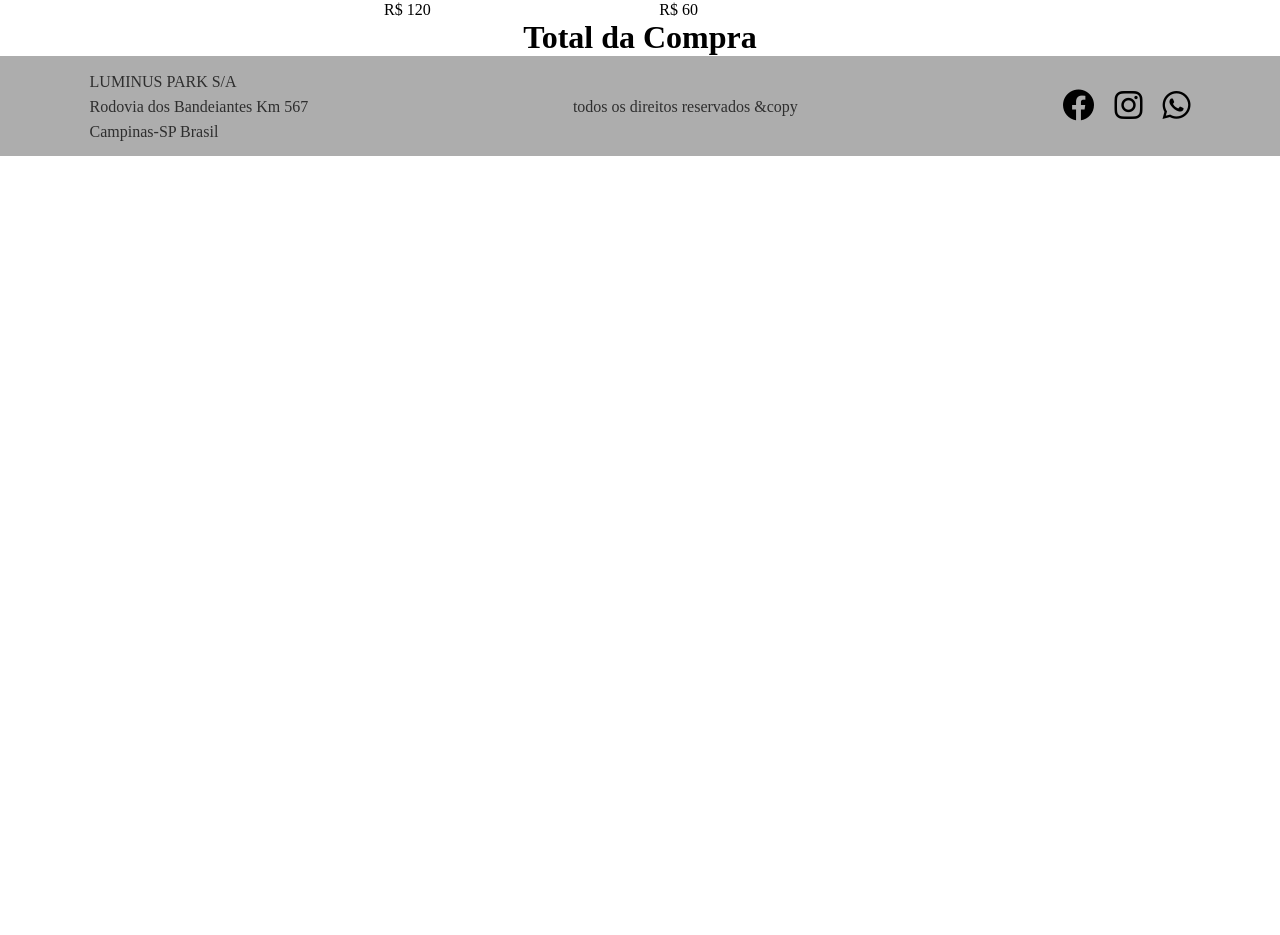
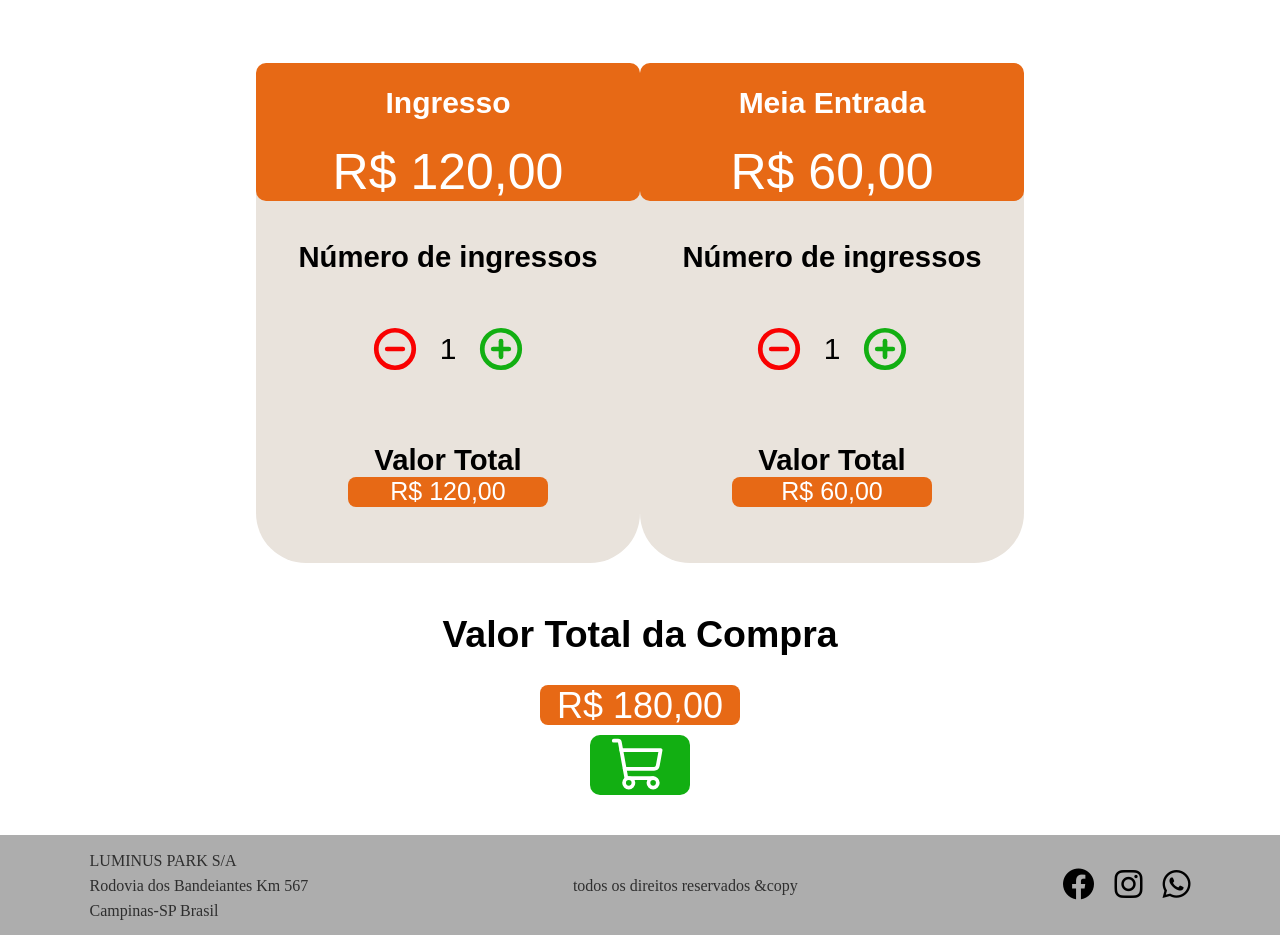
Before and after one commit to WBorg/Luminus-park, a React (Create React App) app: page /Ingressos in a window 1280 px wide. Shown: the part 355-1290 px from the top of the page. Before the commit the page ends 800 px from the top, so only its background shows below. Built offline with nearby package versions, Linux system fonts and the light colour scheme.

Commit message:
pagina infressos atualizada

```diff
--- a/package.json
+++ b/package.json
@@ -9,6 +9,7 @@
     "axios": "^0.26.1",
     "bootstrap": "^5.1.3",
     "json-server": "^0.17.0",
+    "phosphor-react": "^1.4.1",
     "react": "^18.0.0",
     "react-bootstrap": "^2.3.0",
     "react-dom": "^18.0.0",
--- a/src/components/Ingressos/CompraIngressos.jsx
+++ b/src/components/Ingressos/CompraIngressos.jsx
@@ -1,12 +1,14 @@
 import React from "react";
 import 'Styles/global.css'
-import compracss from '../../components/Ingressos/ingressos.module.css';
+import compracss from '../Ingressos/ingressos.module.css';
 import {useState}from 'react';
+import {ShoppingCart, PlusCircle, MinusCircle} from 'phosphor-react';
 
 
 function CompraIngressos(){
     let valoringresso= 120
     let ingressomeia= 60
+
 
 
 //*********  INGRESSOS DO VALOR INTEIRO   **********
@@ -37,7 +39,7 @@ function CompraIngressos(){
         setValor2(numeroingressos2-1);
         totalValor2(ingressomeia*(numeroingressos2-1));
     }
-
+    const totaltotal=valortotal+valortotal2;
 
 
     return(
@@ -46,35 +48,56 @@ function CompraIngressos(){
 
                 <h1 className={compracss.title}>Compra de Ingressos</h1>
                 <section className={compracss.comprasingressos}>
-                    <section >
 
-                        <h2> Valor do Ingresso Inteiro </h2>
-                        <span>R$ {valoringresso},00</span>
-                        <br />
+                    <section className={compracss.boxingressos}>
+                        <div className={compracss.compravalorinteiro}>
+                            <h2 className={compracss.titleingresos}>Ingresso </h2>
+                            <span className={compracss.valoresingressos}>R$ {valoringresso},00</span>
+                        </div>
 
-                        <h3>numero de ingressos</h3>
-                        <button onClick={menosingressointteira}>-</button>
-                        {numeroingressos1}
-                        <button onClick={maisingressointeira}>+</button>
-                        <h3>Valor Total</h3>
-                        R$ {valortotal}
+                        <div className={compracss.containeringressos}>
+                            <h3>Número de ingressos</h3>
+                            <div className={compracss.divbtn}>
+                                <button onClick={menosingressointteira}><MinusCircle size={50} color="#f90101" weight="bold" /></button>
+                                <label >{numeroingressos1}</label>
+                                <button onClick={maisingressointeira}><PlusCircle size={50} color="#12af12" weight="bold" /></button>
+                            </div>
+                            <h3>Valor Total</h3>
+                            <div className={compracss.valortotalingreso} >R$ {valortotal},00</div>
+                        </div>
 
                     </section>
 
-                    <section>
-                        <h2> Valor da Meia Entrada</h2>
-                        <span>R$ {ingressomeia},00</span>
-                        <br />
-                        <h3>numero de ingressos</h3>
-                        <button onClick={menosingressomeia}>-</button>
-                        {numeroingressos2}
-                        <button onClick={maisingressomeia}>+</button>
-                        <h3>Valor Total</h3>
-                        R$ {valortotal2}
+                    <section className={compracss.boxingressos}>
+
+                        <div className={compracss.compravalorinteiro}>
+                            <h2 className={compracss.titleingresos} > Meia Entrada</h2>
+                            <span  className={compracss.valoresingressos} >R$ {ingressomeia},00</span>
+                        </div>
+
+                        <div className={compracss.containeringressos} >
+                            <h3>Número de ingressos</h3>
+                            <div className={compracss.divbtn} >
+                                <button onClick={menosingressomeia}><MinusCircle size={50} color="#f90101" weight="bold" /></button>
+                                <label >{numeroingressos2}</label>
+                                <button onClick={maisingressomeia}><PlusCircle size={50} color="#12af12" weight="bold" /></button>
+                            </div>
+                            <h3>Valor Total</h3>
+                            <div className={compracss.valortotalingreso}>R$ {valortotal2},00</div>
+                        </div>
+
                     </section>
                 </section>
-                <h1 className={compracss.title}>Total da Compra </h1>
-                <h2></h2>
+
+                <div className={compracss.valortotal}>
+                    <h2>Valor Total da Compra </h2>
+                    <br />
+                    <div className={compracss.valorfinalingreso} >R$ {totaltotal},00</div>
+                </div>
+
+                <div className={compracss.carrinhobtn}>
+                    <button><ShoppingCart size={60} color="#ffff" /></button>
+                </div>
 
             </main>
 
--- a/src/components/Ingressos/ingressos.module.css
+++ b/src/components/Ingressos/ingressos.module.css
@@ -1,17 +1,103 @@
+.maincss{
 
+    font-family: sans-serif;
+    text-align: center;
 
+}
 .title{
+    margin-bottom: 80px;
+    margin-top: 80px;
+    font-size: 50px;
+}
+.comprasingressos{
+    display: flex;
+    justify-content: space-between;
+    margin-left: 20%;
+    margin-right: 20%;
+    font-size: 20px;
+    display:wrap;
+}
+
+.boxingressos{
+    width: 400px;
+    height: 500px;
+    border-radius: 50px;
+    background-color: rgb(233, 227, 220);
+    margin-bottom: 50px;
+}
+.compravalorinteiro{
+    background-color: rgb(231, 105, 21);
+    border-radius: 10px;
+    color: white;
+}
+.containeringressos{
+    margin-top: 40px;
+    font-size: 25px;
+}
+
+.titleingresos{
     display: flex;
     justify-content: center;
+    align-items: center;
+    border-radius: 10px;
+    width: 100%;
+    height: 80px;
+}
+.valoresingressos{
+    margin-top: 0;
+    font-size: 50px;
+}
+.divbtn{
+    display: flex;
+    justify-content: center;
+    align-items: center;
+    font-size: 30px;
+    margin-top: 20px;
+    margin-bottom: 40px;
+}
 
- }
- button{
-     width: 100px;
-     height: 30px;
- }
- .comprasingressos{
-     display: flex;
-     justify-content: space-between;
-     padding-left: 30%;
-     padding-right: 30%;
- }
+button{
+    display: flex;
+    align-items: center;
+    background-color:initial;
+    border-radius: 30px;
+    margin-top: 30px;
+    margin-bottom: 30px;
+    border: none;
+    margin-left: 20px;
+    margin-right: 20px;
+}
+.valortotalingreso{
+    margin-left: auto;
+    margin-right: auto;
+    color: white;
+    width: 200px;
+    height: 30px;
+    border-radius: 8px;
+    background-color: rgb(231, 105, 21);
+}
+.valorfinalingreso{
+    margin-left: auto;
+    margin-right: auto;
+    color: rgb(255, 255, 255);
+    width: 200px;
+    height: 40px;
+    border-radius: 8px;
+    background-color: rgb(231, 105, 21);
+    font-size: 36px;
+}
+.carrinhobtn{
+    display: flex;
+    justify-content: center;
+    margin-left: auto;
+    margin-right: auto;
+    background-color: #12af12;
+    width: 100px; ;
+    height: 60px;
+    margin-bottom: 40px;
+    margin-top: 10px;
+    border-radius: 10px;
+}
+.valortotal{
+    font-size: 25px;
+}
```
Also changed, not shown: 1 other file (tests, documents, lock files or other folders).
